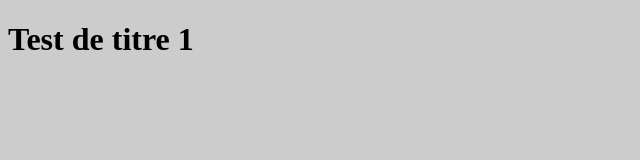
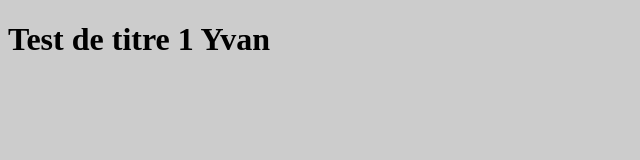
Before and after one commit to filoudouenel/M01, a plain HTML site: page index.html in a window 1280 px wide. Shown: the whole page, without its empty margins (0-640 px from the left). Drawn offline with Linux system fonts and the light colour scheme.

Commit message:
Changement de titre

```diff
--- a/index.html
+++ b/index.html
@@ -8,6 +8,6 @@
     <link rel="stylesheet" href="./css/style.css">
 </head>
 <body>
-    <h1>Test de titre 1</h1>
+    <h1>Test de titre 1 Yvan</h1>
 </body>
 </html>
```
